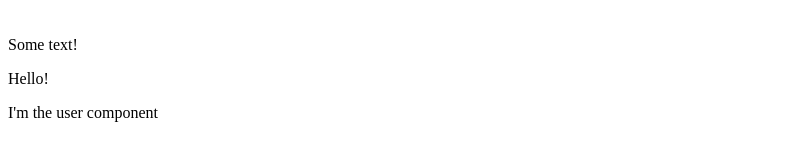
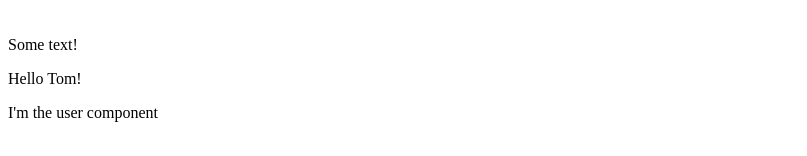
Before and after one commit to d0ct0r-x/angular-training, an Angular app in the folder angular-essentials/: page / in a window 1280 px wide. Shown: the part 364-520 px from the top of the page, without its empty margins (0-807 px from the left). Built offline with nearby package versions, Linux system fonts and the light colour scheme.

Commit message:
[HOME][S2-L17] - Output content via string interpolation

```diff
--- a/angular-essentials/src/app/user.component.ts
+++ b/angular-essentials/src/app/user.component.ts
@@ -3,8 +3,10 @@ import { Component } from '@angular/core';
 @Component({
   selector: 'app-user',
   template: `
-    <p>Hello!</p>
+    <p>Hello {{ name }}!</p>
     <p>I'm the user component</p>
   `
 })
-export class UserComponent {}
+export class UserComponent {
+  name = 'Tom';
+}
```
